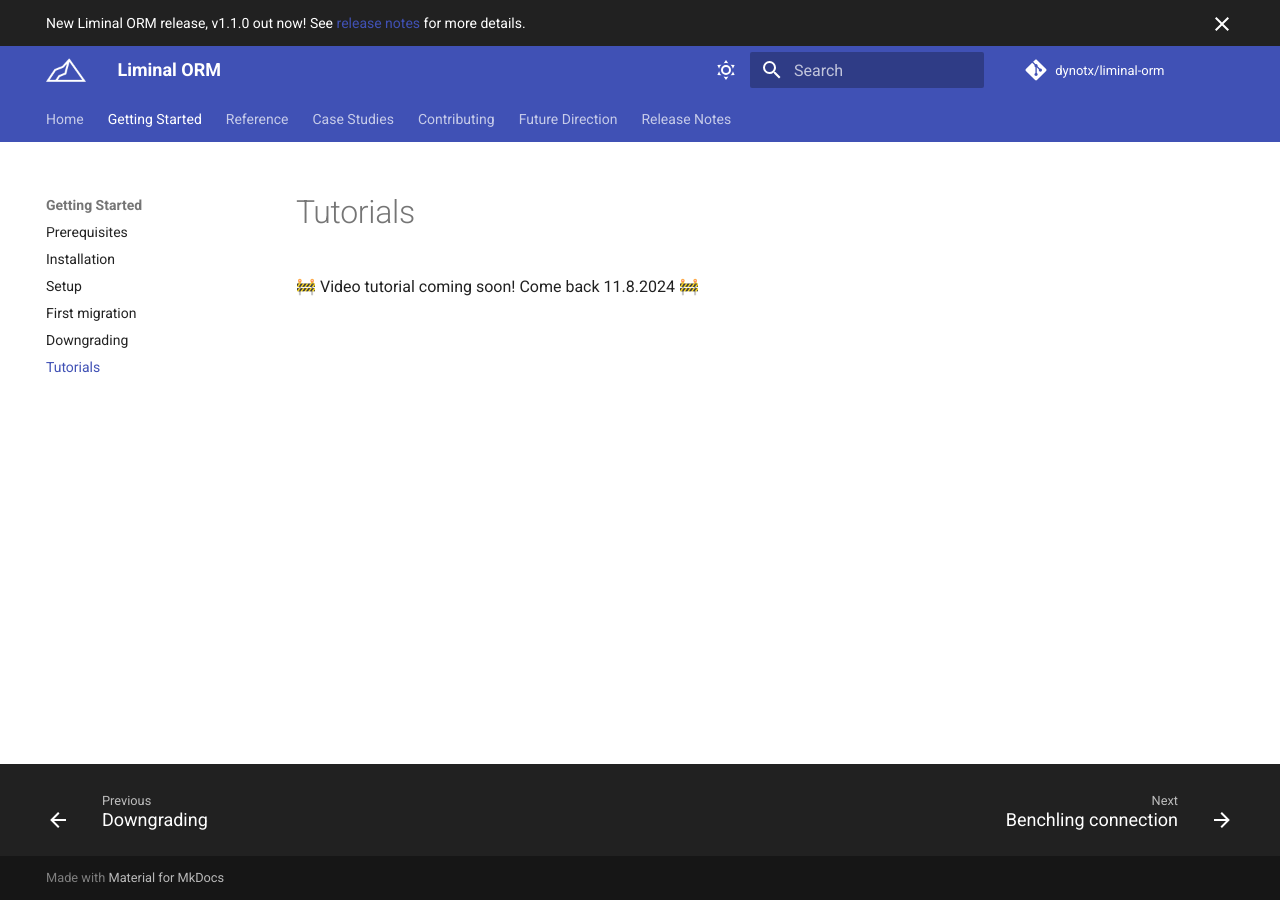
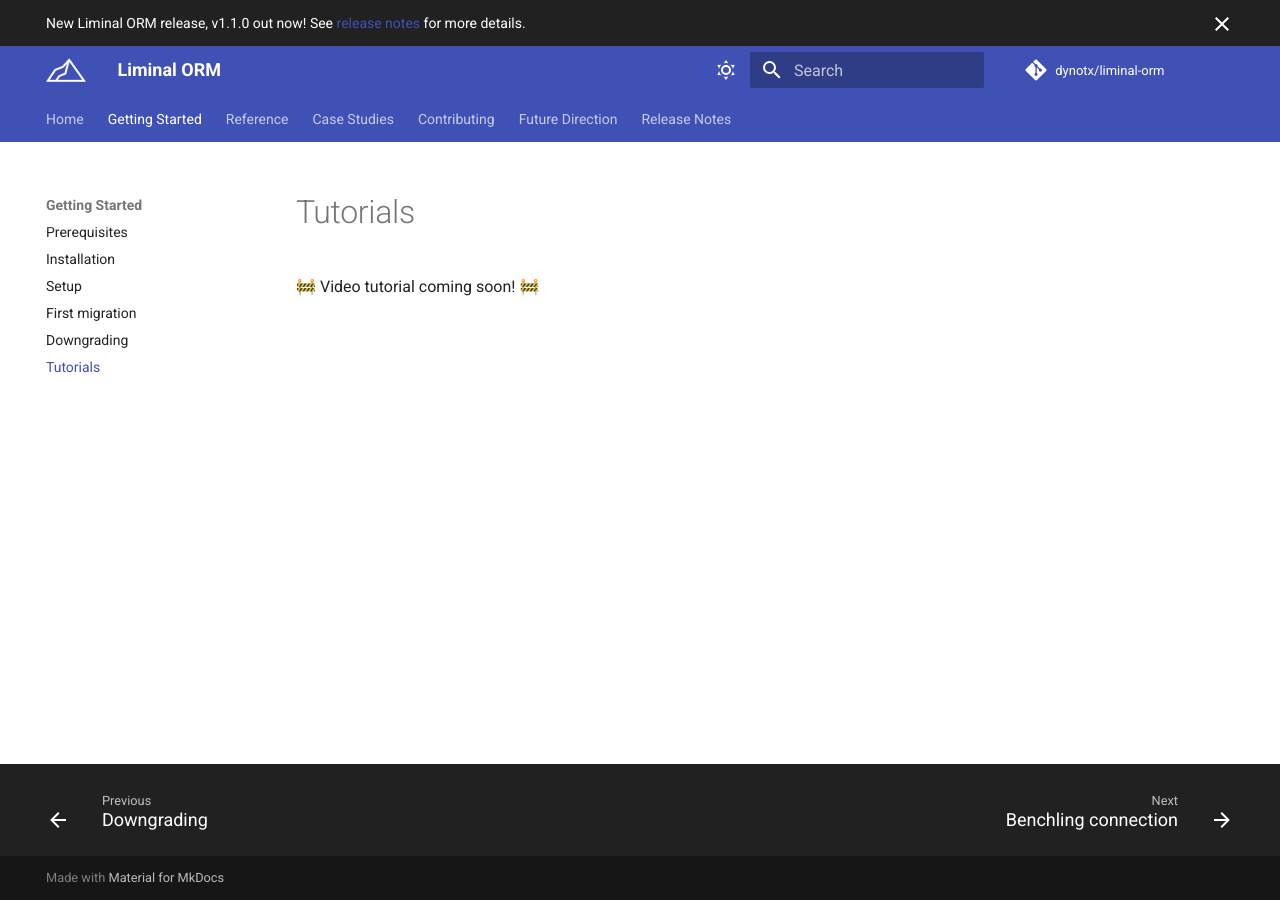
Before and after one commit to twigbio/liminal-orm, an MkDocs documentation site: the page built from docs/getting-started/tutorials.md, in a window 1280 px wide. Built offline with MkDocs 1.6.1 and Material for MkDocs 9.7.7, drawn with Linux system fonts in a browser that asks for light colours; comment, search, counter and statistics services are not loaded.

```diff
--- a/docs/getting-started/tutorials.md
+++ b/docs/getting-started/tutorials.md
@@ -1 +1 @@
-🚧 Video tutorial coming soon! Come back 11.8.2024 🚧
+🚧 Video tutorial coming soon! 🚧
```
Also changed, not shown: docs/getting-started/first-migration.md (+5 -1 lines).
